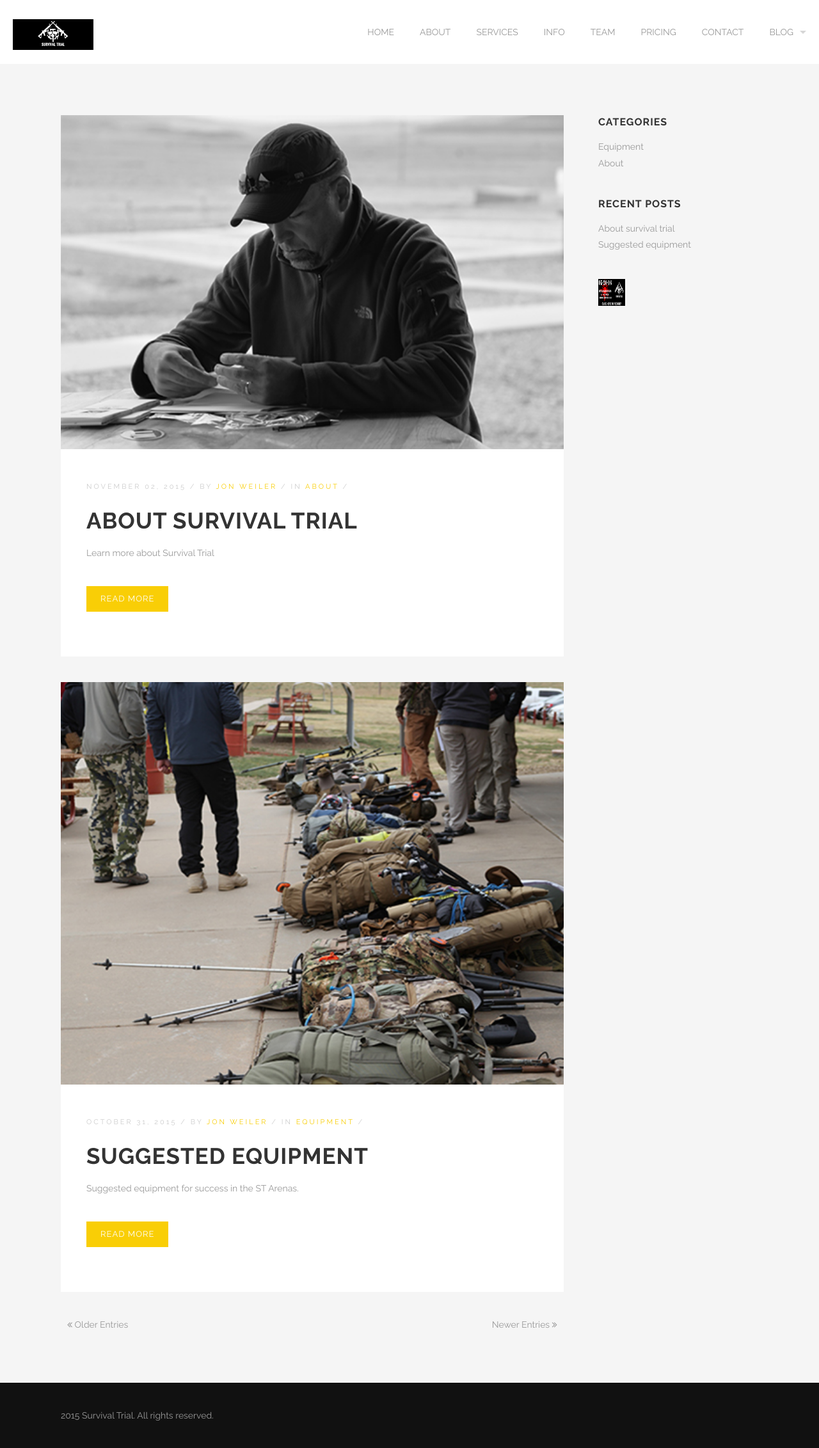
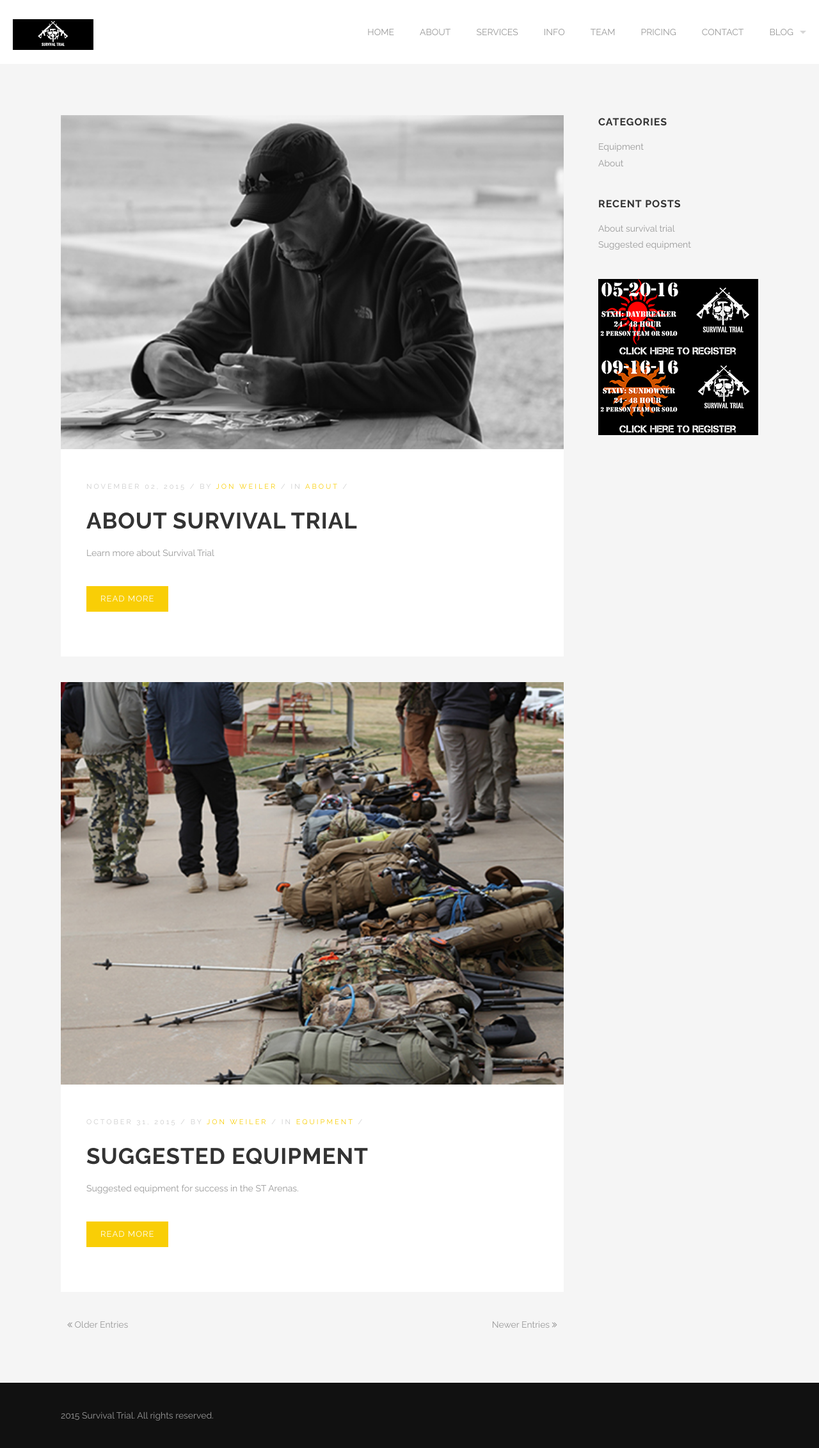
Before and after one commit to jonweiler/jonweiler.github.io, a Jekyll site: the page built from blog/index.html, in a window 1280 px wide. Shown: the whole page at 64% size. Built offline with Jekyll 4.4.1, drawn with Linux system fonts in a browser that asks for light colours; the list of posts is cut into pages by our own code; comment, search, counter and statistics services are not loaded.

Commit message:
update links and images

```diff
--- a/_includes/sidebar.html
+++ b/_includes/sidebar.html
@@ -20,5 +20,9 @@
 </div>
 
  <a href="http://store-survivaltrial-com.3dcartstores.com/Survival-Trial--STXII-Daybreaker-May-20-22-2016_p_28.html" target="_blank">
-  <img src="http://survivaltrial.com/images/@stock/2016daybreakerbanner.png" alt="2016 Daybreaker" style="width:42px;height:42px;border:0;">
+  <img src="http://survivaltrial.com/images/@stock/2016daybreakerbanner.png" alt="2016 Daybreaker" style="width: 250px;height:122px;border:0;">
 </a>
+
+ <a href="http://store-survivaltrial-com.3dcartstores.com/Survival-Trial--STXIII-Sundowner-September-29-30-2016_p_29.html" target="_blank">
+  <img src="http://survivaltrial.com/images/@stock/2016sundownerbanner.png" alt="2016 Daybreaker" style="width: 250px;height:122px;border:0;">
+</a>
```
